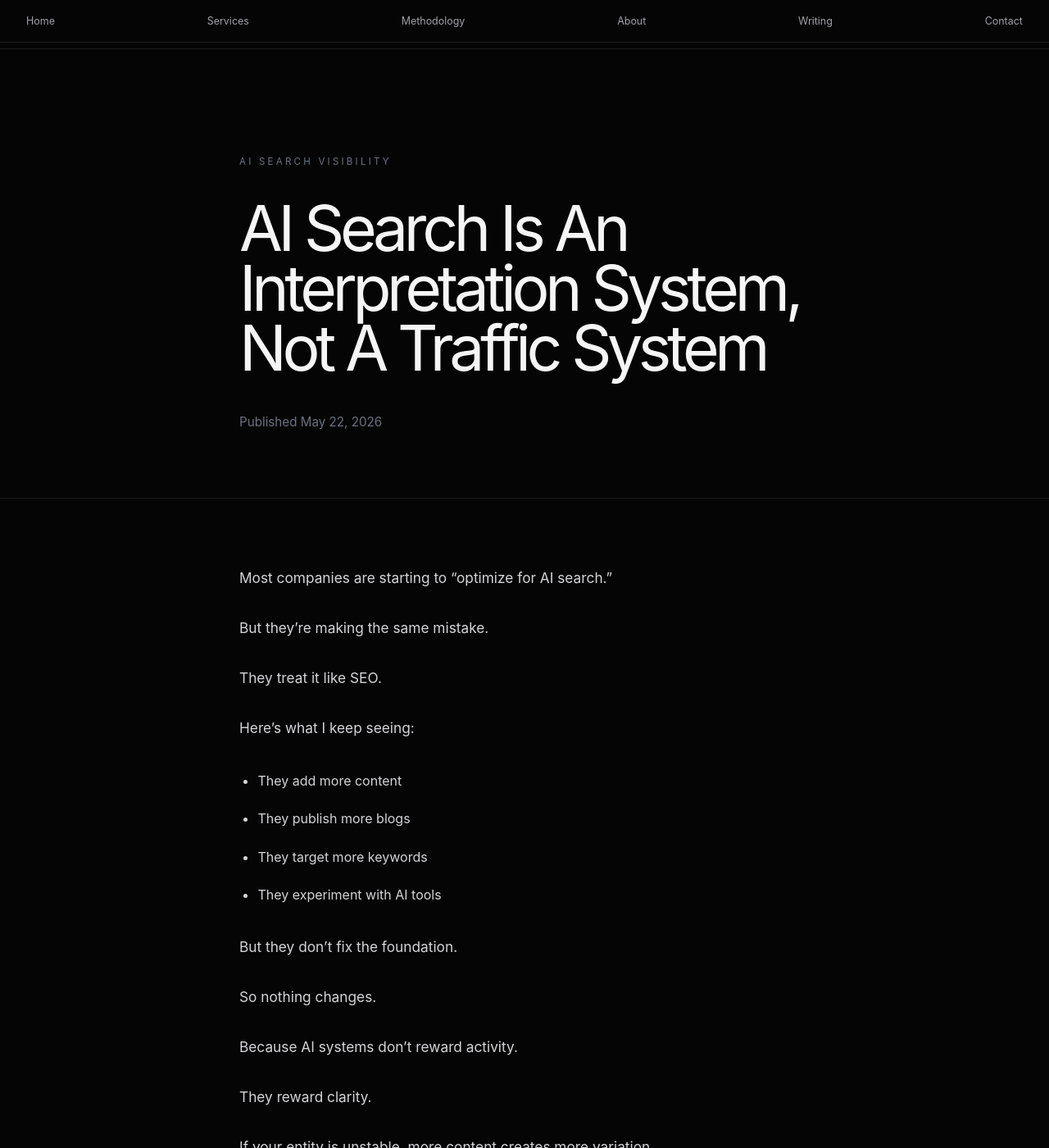
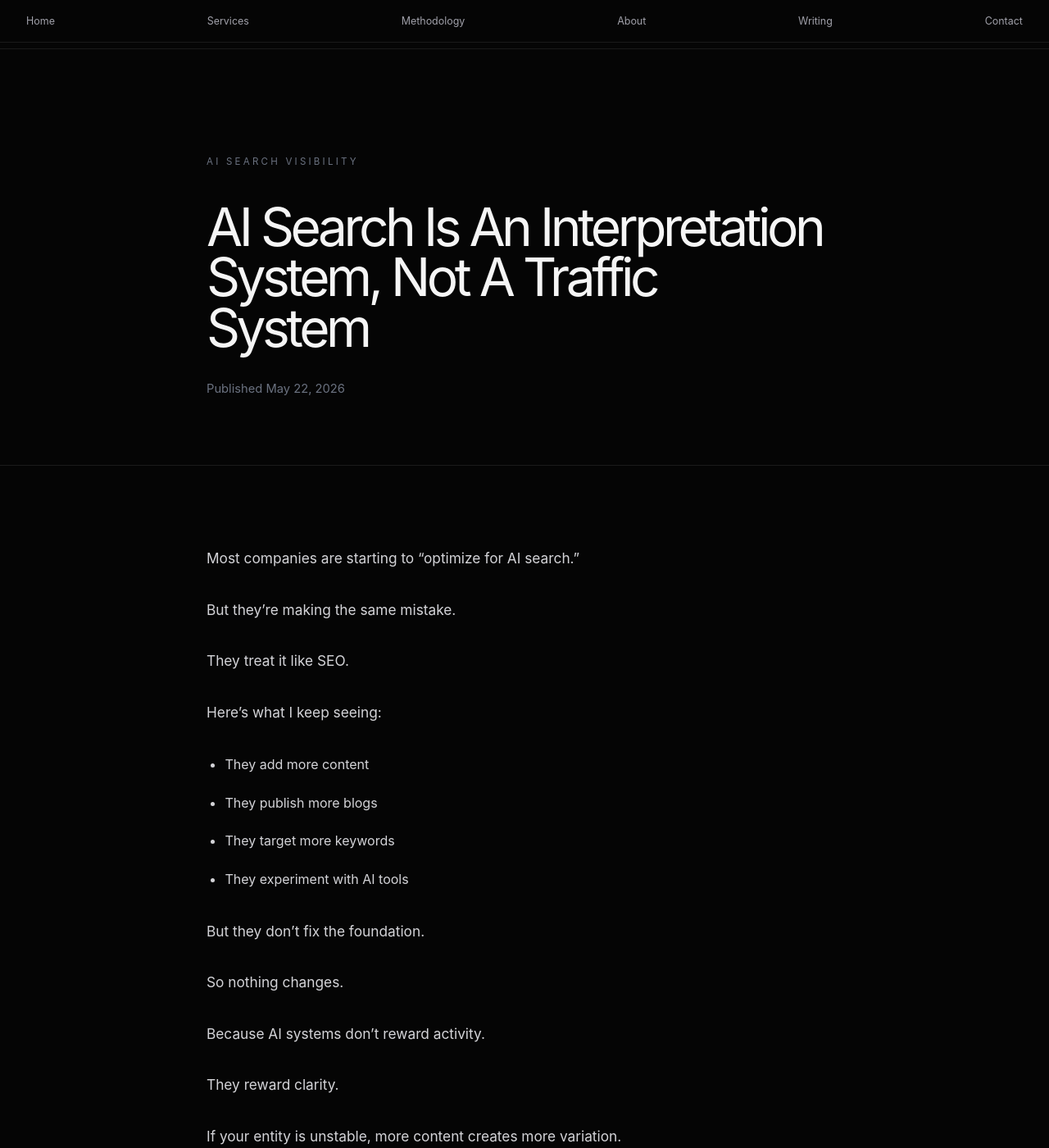
Before and after one commit to abhishu5/abhishekkumar.org, a Jekyll site: the page built from _posts/2026-05-22-ai-search-is-an-interpretation-system.md, in a window 1280 px wide and 1400 px high. Shown: the whole window at 82% size. Built offline with Jekyll 4.4.1, drawn with Linux system fonts in a browser that asks for light colours.

Commit message:
Update post.html

```diff
--- a/_layouts/post.html
+++ b/_layouts/post.html
@@ -77,9 +77,9 @@
   height:60px;
   border-bottom:0.5px solid var(--border);
   display:flex;
-  justify-content:space-between;
   align-items:center;
   padding:0 2rem;
+  gap:4rem;
 }
 
 .logo a{
@@ -91,6 +91,7 @@
 nav{
   display:flex;
   gap:2.5rem;
+  margin-left:auto;
 }
 
 nav a{
@@ -109,7 +110,7 @@
 }
 
 .article-wrap{
-  width:min(100%,760px);
+  width:min(100%,840px);
   margin:0 auto;
   padding:0 2rem;
 }
@@ -119,50 +120,46 @@
   letter-spacing:.28em;
   text-transform:uppercase;
   color:var(--text3);
-  margin-bottom:2.2rem;
+  margin-bottom:2.4rem;
 }
 
 .article-hero h1{
-  font-size:clamp(3rem,6vw,5.8rem);
-  line-height:.95;
+  font-size:clamp(3rem,5vw,4.8rem);
+  line-height:.96;
   font-weight:400;
   letter-spacing:-0.07em;
-  max-width:900px;
-}
-
-.article-shift{
-  display:block;
-  margin-top:1.8rem;
+  max-width:760px;
 }
 
 .article-meta{
-  margin-top:2.5rem;
+  margin-top:2rem;
   color:var(--text3);
-  font-size:.95rem;
+  font-size:.92rem;
 }
 
 .article-content{
-  padding:5rem 0 7rem;
+  padding:6rem 0 8rem;
 }
 
 .article-content p{
   font-size:1.08rem;
   line-height:1.95;
   color:#d4d4d8;
-  margin-bottom:1.7rem;
+  margin-bottom:1.8rem;
 }
 
 .article-content h2{
-  font-size:2rem;
-  line-height:1.1;
+  font-size:2.2rem;
+  line-height:1.08;
   letter-spacing:-0.05em;
   margin-top:5rem;
   margin-bottom:1.5rem;
   font-weight:500;
+  max-width:760px;
 }
 
 .article-content h3{
-  font-size:1.3rem;
+  font-size:1.35rem;
   margin-top:3rem;
   margin-bottom:1rem;
   font-weight:500;
@@ -190,7 +187,7 @@
   padding-left:1.5rem;
   margin:3rem 0;
   color:#c4c4c7;
-  font-size:1.1rem;
+  font-size:1.08rem;
   line-height:1.9;
 }
 
@@ -222,17 +219,38 @@
   margin:5rem 0;
 }
 
+.article-pagination{
+  border-top:0.5px solid var(--border);
+  padding-top:3rem;
+  margin-top:6rem;
+  display:flex;
+  justify-content:space-between;
+  gap:2rem;
+}
+
+.article-pagination a{
+  color:var(--text2);
+  font-size:.95rem;
+  transition:.2s ease;
+}
+
+.article-pagination a:hover{
+  color:var(--text);
+}
+
 .footer{
   border-top:0.5px solid var(--border);
   padding:2rem;
+  text-align:center;
   color:var(--text3);
-  font-size:.85rem;
+  font-size:.82rem;
 }
 
 @media(max-width:768px){
 
   .nav{
     padding:0 1rem;
+    gap:1rem;
   }
 
   nav{
@@ -252,12 +270,9 @@
   }
 
   .article-hero h1{
-    font-size:clamp(2.7rem,12vw,4.5rem);
+    font-size:clamp(2.7rem,12vw,4.2rem);
     line-height:1;
-  }
-
-  .article-shift{
-    margin-top:1.2rem;
+    max-width:100%;
   }
 
   .article-content{
@@ -271,6 +286,10 @@
 
   .article-content h2{
     font-size:1.7rem;
+  }
+
+  .article-pagination{
+    flex-direction:column;
   }
 
 }
@@ -326,6 +345,22 @@
 
     {{ content }}
 
+    <div class="article-pagination">
+
+      {% if page.previous.url %}
+      <a href="{{ page.previous.url }}">
+        ← Previous article
+      </a>
+      {% endif %}
+
+      {% if page.next.url %}
+      <a href="{{ page.next.url }}">
+        Next article →
+      </a>
+      {% endif %}
+
+    </div>
+
   </div>
 
 </section>
```
